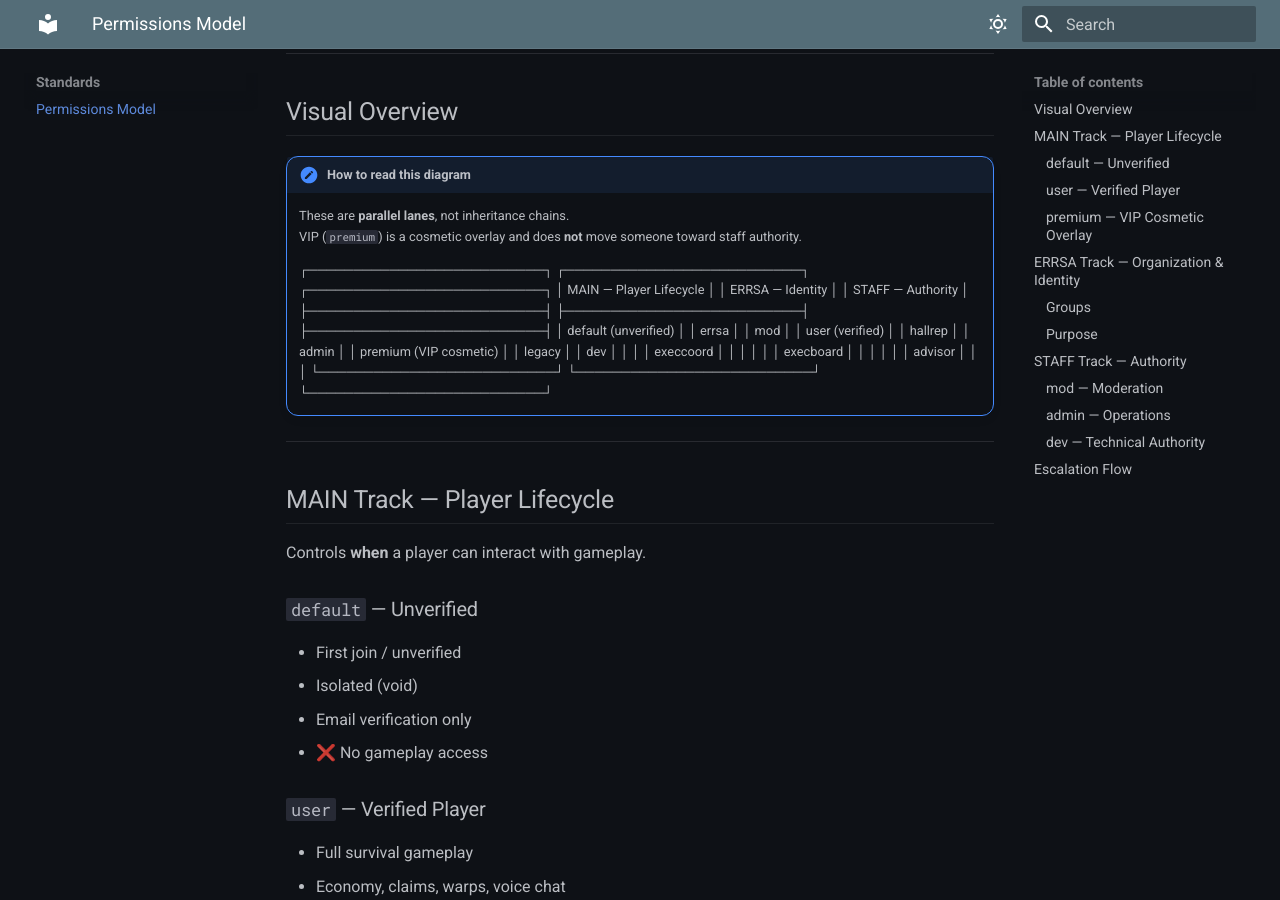
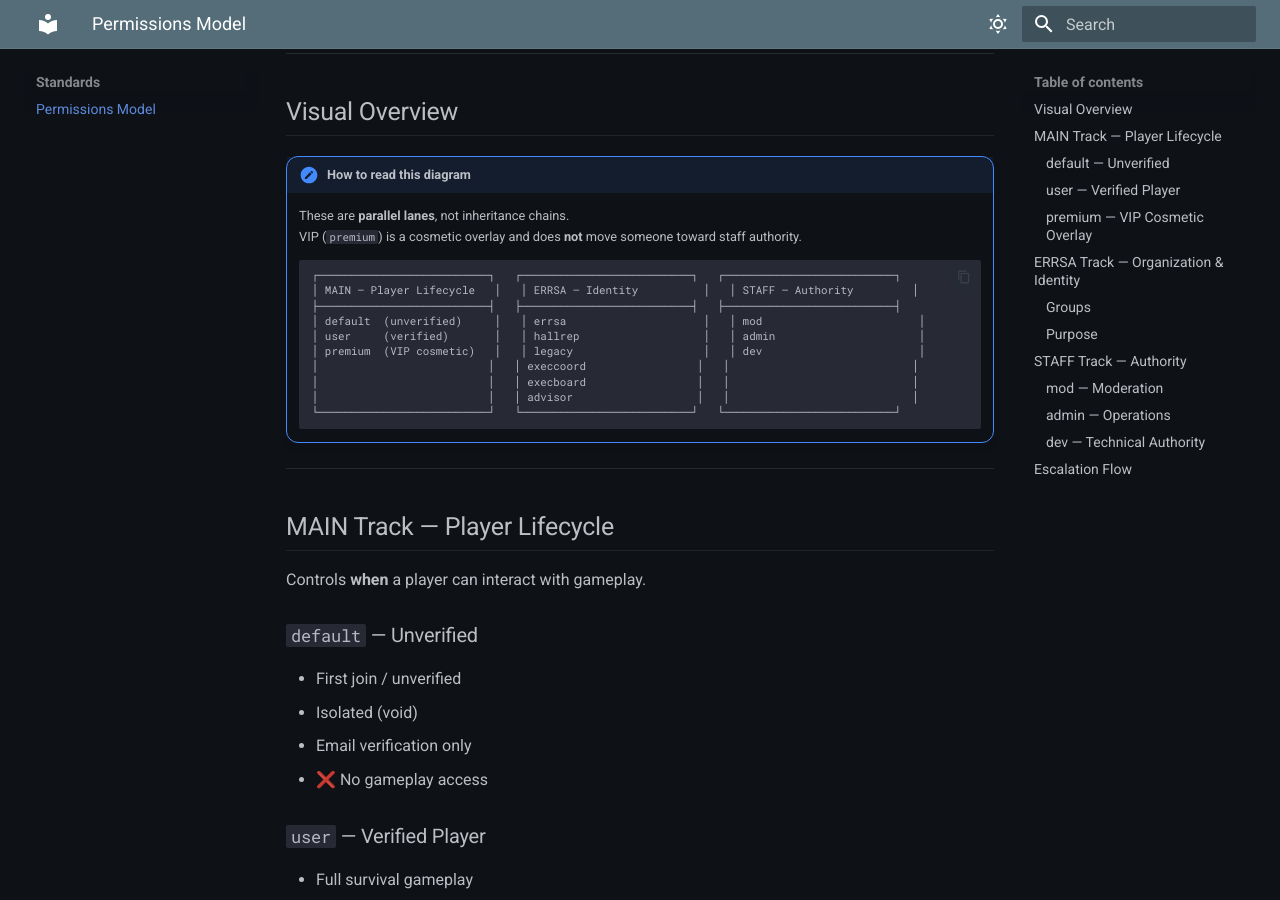
Before and after one commit to DB-ERRSA/errsa-mc-knowledgebase, an MkDocs documentation site: the page built from docs/standards/permissions.md, in a window 1280 px wide and 900 px high, scrolled down 461 px. Built offline with MkDocs 1.6.1 and Material for MkDocs 9.7.7, drawn with Linux system fonts in a browser that asks for light colours.

Commit message:
Update permissions.md

````diff
--- a/docs/standards/permissions.md
+++ b/docs/standards/permissions.md
@@ -19,17 +19,18 @@ Each track answers a different question about a player.
     These are **parallel lanes**, not inheritance chains.
     VIP (`premium`) is a cosmetic overlay and does **not** move someone toward staff authority.
 
+    ```text
     ┌──────────────────────────┐   ┌──────────────────────────┐   ┌──────────────────────────┐
-    │ MAIN — Player Lifecycle  │   │ ERRSA — Identity          │   │ STAFF — Authority        │
+    │ MAIN — Player Lifecycle   │   │ ERRSA — Identity          │   │ STAFF — Authority         │
     ├──────────────────────────┤   ├──────────────────────────┤   ├──────────────────────────┤
-    │ default  (unverified)    │   │ errsa                     │   │ mod                      │
-    │ user     (verified)      │   │ hallrep                   │   │ admin                    │
-    │ premium  (VIP cosmetic)  │   │ legacy                    │   │ dev                      │
-    │                          │   │ execcoord                 │   │                          │
-    │                          │   │ execboard                 │   │                          │
-    │                          │   │ advisor                   │   │                          │
+    │ default  (unverified)     │   │ errsa                     │   │ mod                        │
+    │ user     (verified)       │   │ hallrep                   │   │ admin                      │
+    │ premium  (VIP cosmetic)   │   │ legacy                    │   │ dev                        │
+    │                          │   │ execcoord                 │   │                            │
+    │                          │   │ execboard                 │   │                            │
+    │                          │   │ advisor                   │   │                            │
     └──────────────────────────┘   └──────────────────────────┘   └──────────────────────────┘
-
+    ```
 ---
 
 ## MAIN Track — Player Lifecycle
````
